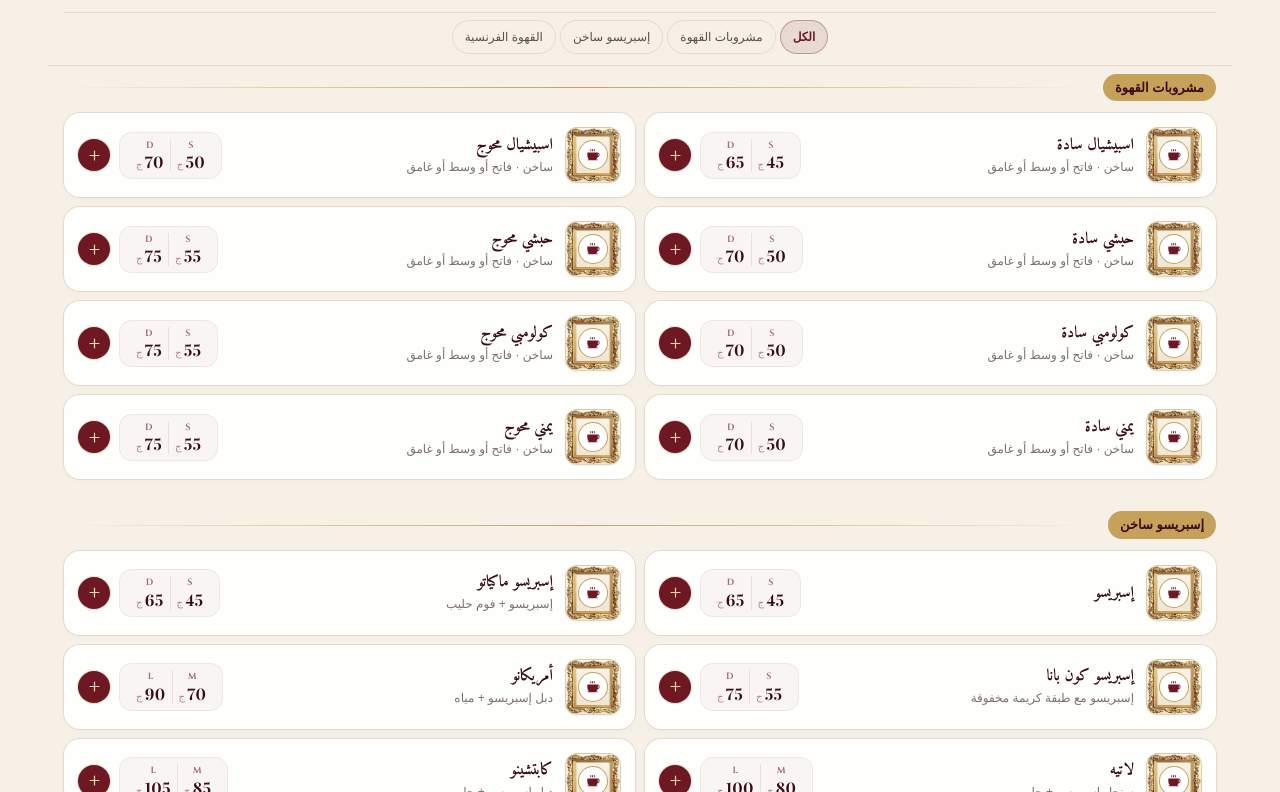
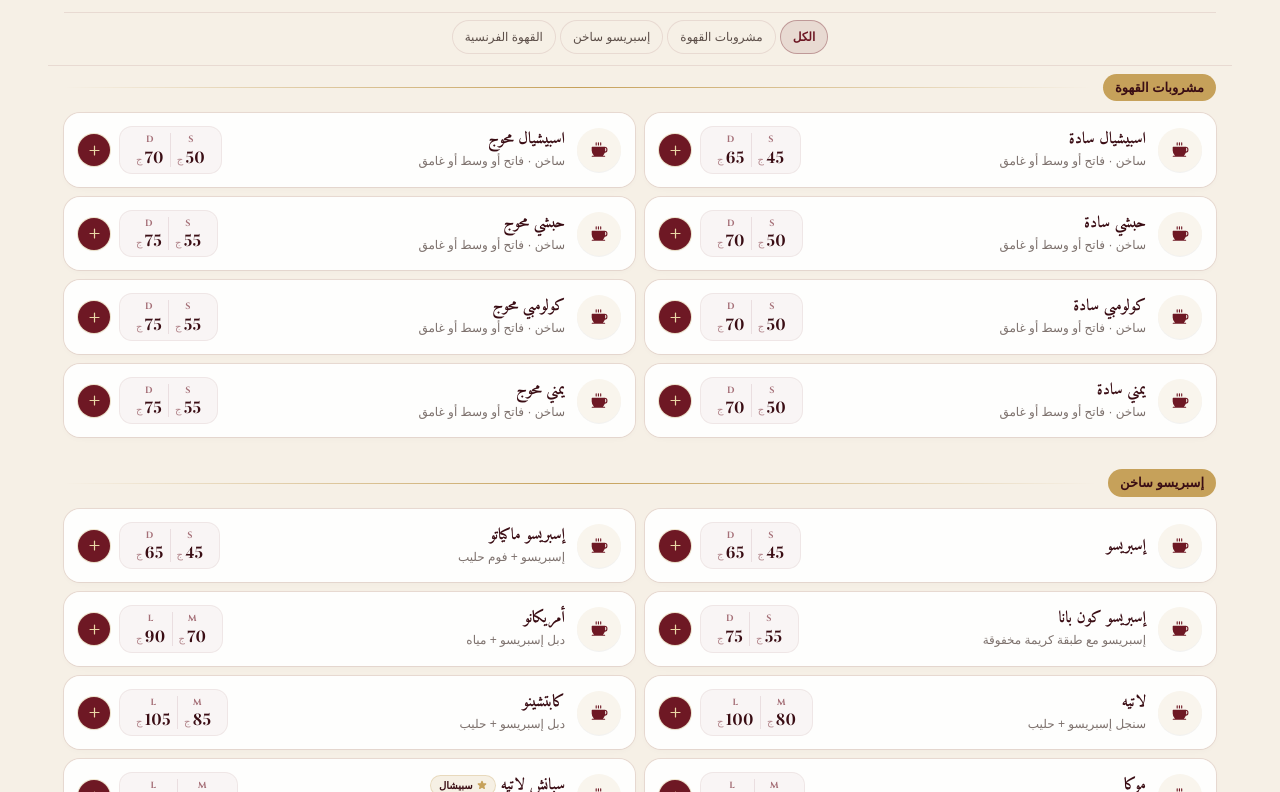
Before and after one commit to elboraey-jop/United, a Next.js app: page / in a window 1280 px wide. Shown: the part 1928-2720 px from the top of the page. Built offline with nearby package versions, Linux system fonts and the light colour scheme; a web font is replaced by a local one.

Commit message:
style: remove frame overlay from product thumbnail and keep clean circular badge

```diff
--- a/src/components/MenuBook.tsx
+++ b/src/components/MenuBook.tsx
@@ -199,17 +199,9 @@ export function MenuBook({ onAdd }: { onAdd: (draft: DraftOrder) => void }) {
                       className="group relative flex items-center justify-between gap-3 rounded-2xl bg-white/90 p-3 sm:p-3.5 text-right shadow-[0_2px_8px_-2px_rgba(58,13,20,0.04)] ring-1 ring-wine/10 transition-all duration-200 hover:bg-white hover:ring-gold/60 hover:shadow-[0_8px_20px_-4px_rgba(58,13,20,0.08)] active:scale-[0.99]"
                     >
                       <div className="flex items-center gap-2.5 sm:gap-3 min-w-0 flex-1">
-                        {/* مصغرة صورة المنتج بالبرواز المذهب والبلايس هولدر */}
-                        <div className="relative h-12 w-12 sm:h-14 sm:w-14 shrink-0 overflow-hidden rounded-xl bg-gradient-to-b from-[#f9f5ed] to-[#eee2cd] flex items-center justify-center border border-[#c6a15a]/40 shadow-xs group-hover:border-[#c6a15a] transition-colors">
-                          <div className="relative grid h-6 w-6 sm:h-7 sm:w-7 place-items-center rounded-full bg-white text-wine ring-1 ring-[#c6a15a] shadow-2xs">
-                            {isDrink ? <Coffee size={14} weight="fill" /> : <Cake size={14} weight="fill" />}
-                          </div>
-                          <img
-                            src="/media/rococo-gold-frame-clean.png"
-                            alt=""
-                            aria-hidden
-                            className="pointer-events-none absolute inset-0 h-full w-full object-fill select-none"
-                          />
+                        {/* مصغرة صورة المنتج (بلايس هولدر دائري نظيف بدون برواز) */}
+                        <div className="relative grid h-10 w-10 sm:h-11 sm:w-11 shrink-0 place-items-center rounded-full bg-[#f9f5ed] text-wine ring-1.5 ring-[#c6a15a]/70 shadow-2xs transition-transform duration-200 group-hover:scale-105">
+                          {isDrink ? <Coffee size={18} weight="fill" /> : <Cake size={18} weight="fill" />}
                         </div>
 
                         <div className="min-w-0 flex-1">
```
